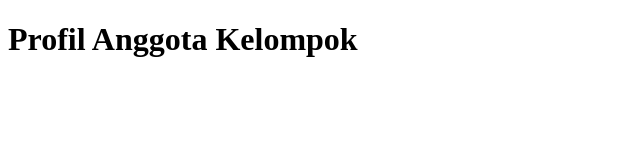
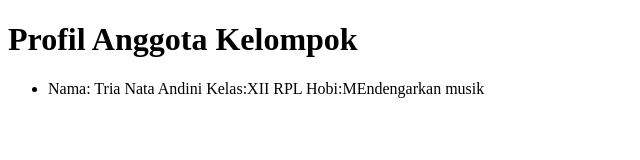
Before and after one commit to syarifwinata/rpl-kelompok2-hobi, a plain HTML site: page index.html in a window 1280 px wide. Shown: the whole page, without its empty margins (0-640 px from the left). Drawn offline with Linux system fonts and the light colour scheme.

Commit message:
Add member profile information to index.html

```diff
--- a/index.html
+++ b/index.html
@@ -9,6 +9,11 @@
 <h1>Profil Anggota Kelompok</h1>
 
 <ul>
+  <li>
+    Nama: Tria Nata Andini
+    Kelas:XII RPL
+    Hobi:MEndengarkan musik
+  </li>
 </ul>
 
 </body>
```
